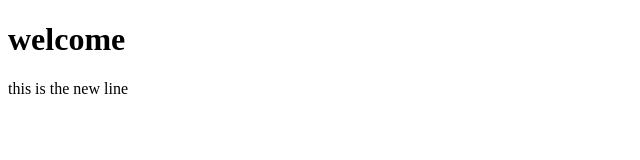
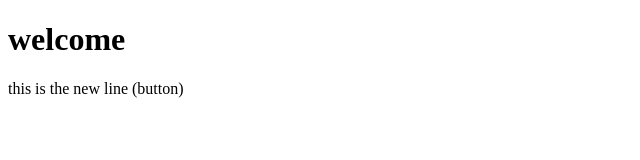
Before and after one commit to ishantgurjar09/localrepo, a plain HTML site: page index.html in a window 1280 px wide. Shown: the full height of the page, 0-640 px from the left. Drawn offline with Linux system fonts and the light colour scheme.

Commit message:
add Button

```diff
--- a/index.html
+++ b/index.html
@@ -7,6 +7,6 @@
 </head>
 <body>
     <h1>welcome</h1>
-    <p>this is the new line</p>
+    <p>this is the new line (button)</p>
 </body>
 </html>
```
